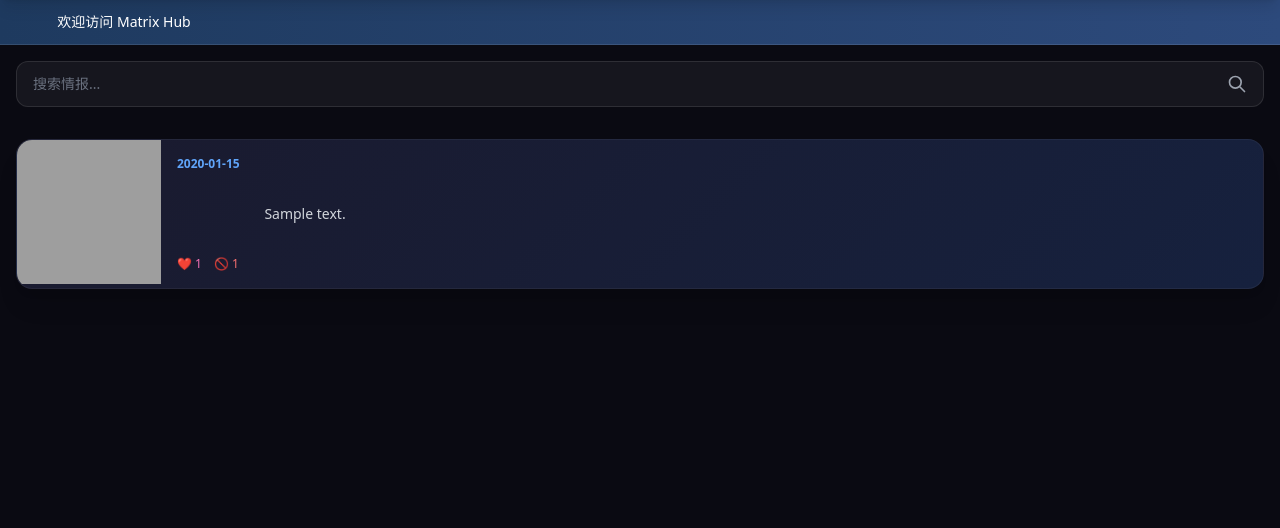
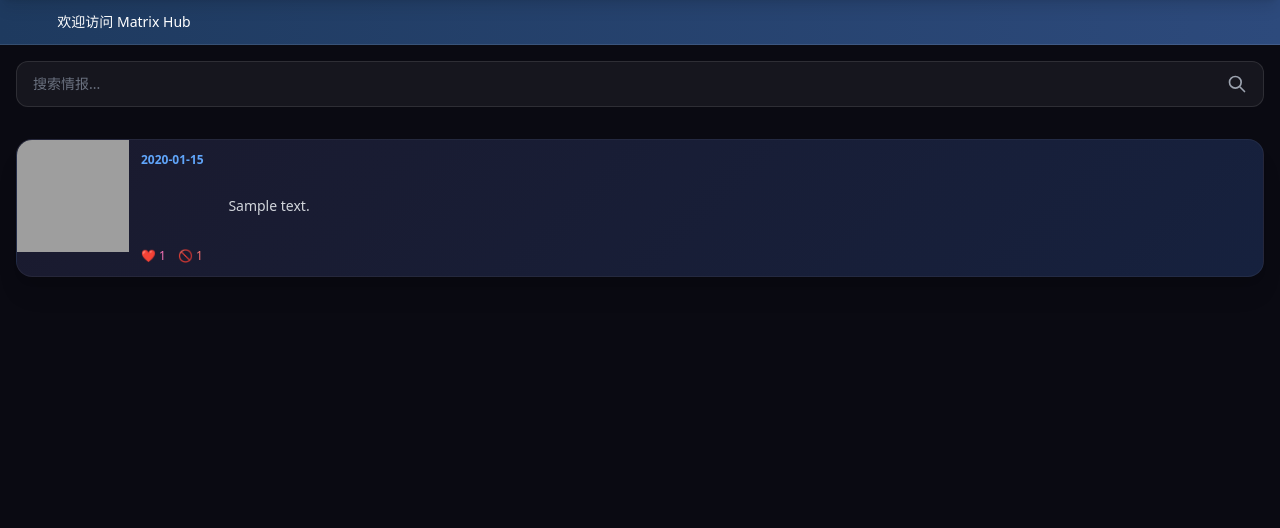
Before and after one commit to Szchiji/tbwy, a Flask app: page /?user_id=anonymous in a window 1280 px wide. Shown: the part 65-593 px from the top of the page. Run offline with Flask 3, Linux system fonts and the light colour scheme; data comes from the database, SQL or seed files in the repository; tables that the repository leaves empty hold one stand-in row (values such as "Sample post"); some libraries are stand-ins or nearby versions; grey boxes are pictures that could not be loaded.

Commit message:
Optimize homepage card styles - reduce image size and improve text alignment
Co-authored-by: Szchiji <118823636+Szchiji@users.noreply.github.com>

```diff
--- a/templates/index.html
+++ b/templates/index.html
@@ -112,8 +112,8 @@
             <div class="card-bg rounded-2xl overflow-hidden shadow-xl hover:shadow-2xl transition cursor-pointer flex border border-white/5"
                  data-post-id="{{ post.id }}">
 
-                <!-- 左侧媒体区域 -->
-                <div class="relative w-36 h-36 flex-shrink-0 bg-gray-900">
+                <!-- 左侧媒体区域 - 更小的尺寸 -->
+                <div class="relative w-28 h-28 flex-shrink-0 bg-gray-900">
                     {% set media = post.first_media or '' %}
                     {% set is_video = media.endswith('.mp4') or media.endswith('.mov') or media.endswith('.MP4') or media.endswith('.MOV') %}
                     {% set is_image = media.endswith('.jpg') or media.endswith('.jpeg') or media.endswith('.png') or media.endswith('.gif') or media.endswith('.webp') or media.endswith('.JPG') or media.endswith('.JPEG') or media.endswith('.PNG') %}
@@ -145,13 +145,13 @@
                     {% endif %}
                 </div>
 
-                <!-- 右侧文字区域 -->
-                <div class="flex-1 p-4 flex flex-col justify-start min-w-0">
-                    <div class="text-blue-400 text-xs font-bold mb-2 text-left">{{ post.date }}</div>
-                    <div class="text-gray-300 text-sm leading-relaxed line-clamp-4 whitespace-pre-wrap text-left w-full">
+                <!-- 右侧文字区域 - 完全左对齐 -->
+                <div class="flex-1 p-3 flex flex-col items-start justify-start min-w-0">
+                    <div class="text-blue-400 text-xs font-bold mb-1 text-left w-full">{{ post.date }}</div>
+                    <div class="text-gray-300 text-sm leading-relaxed line-clamp-4 whitespace-pre-wrap break-words text-left w-full">
                         {{ post.text if post.text else '查看详情' }}
                     </div>
-                    <div class="flex items-center gap-3 mt-auto pt-2 text-xs text-gray-500">
+                    <div class="flex items-center gap-3 mt-auto pt-2 text-xs">
                         <span class="text-pink-400">❤️ {{ post.likes or 0 }}</span>
                         <span class="text-red-400">🚫 {{ post.blacklist_count or 0 }}</span>
                     </div>
```
